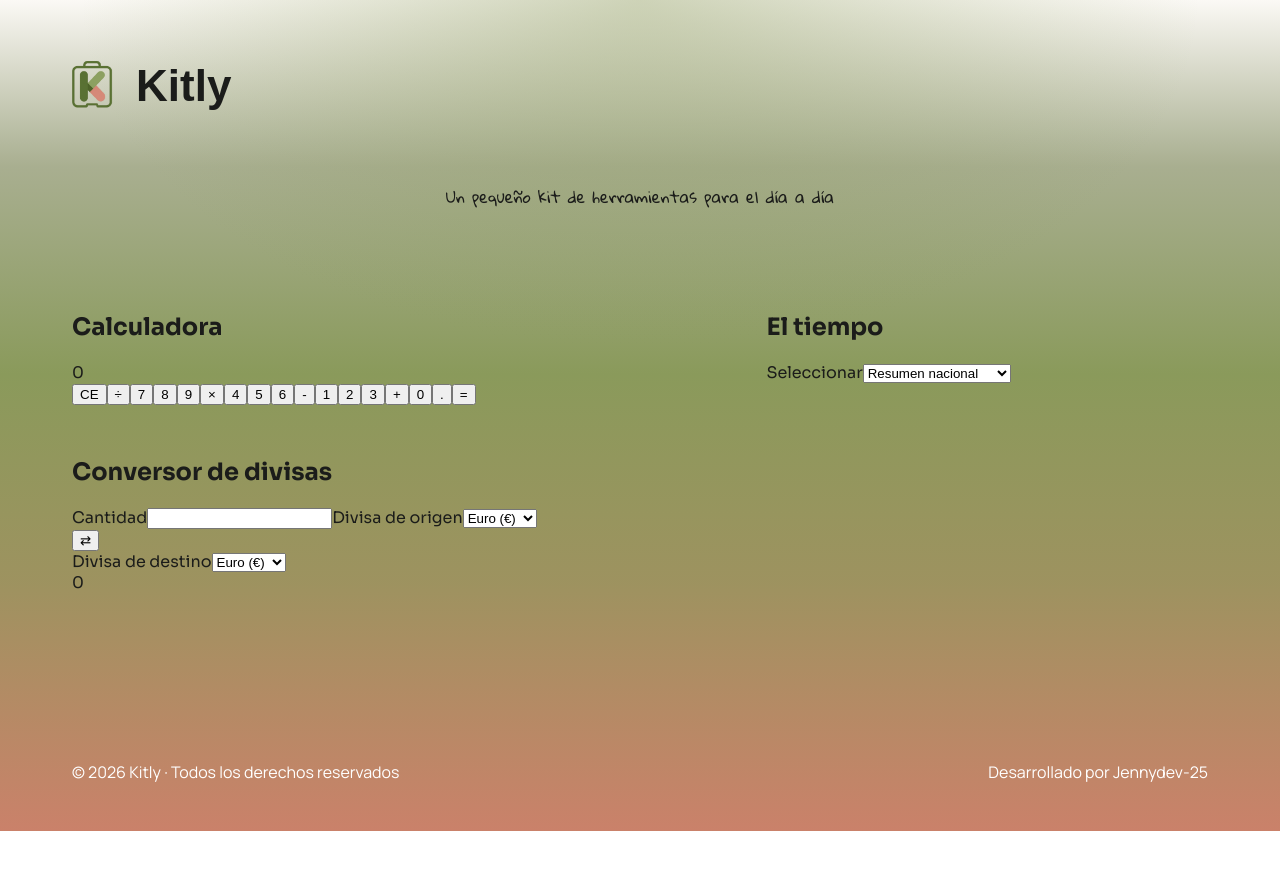
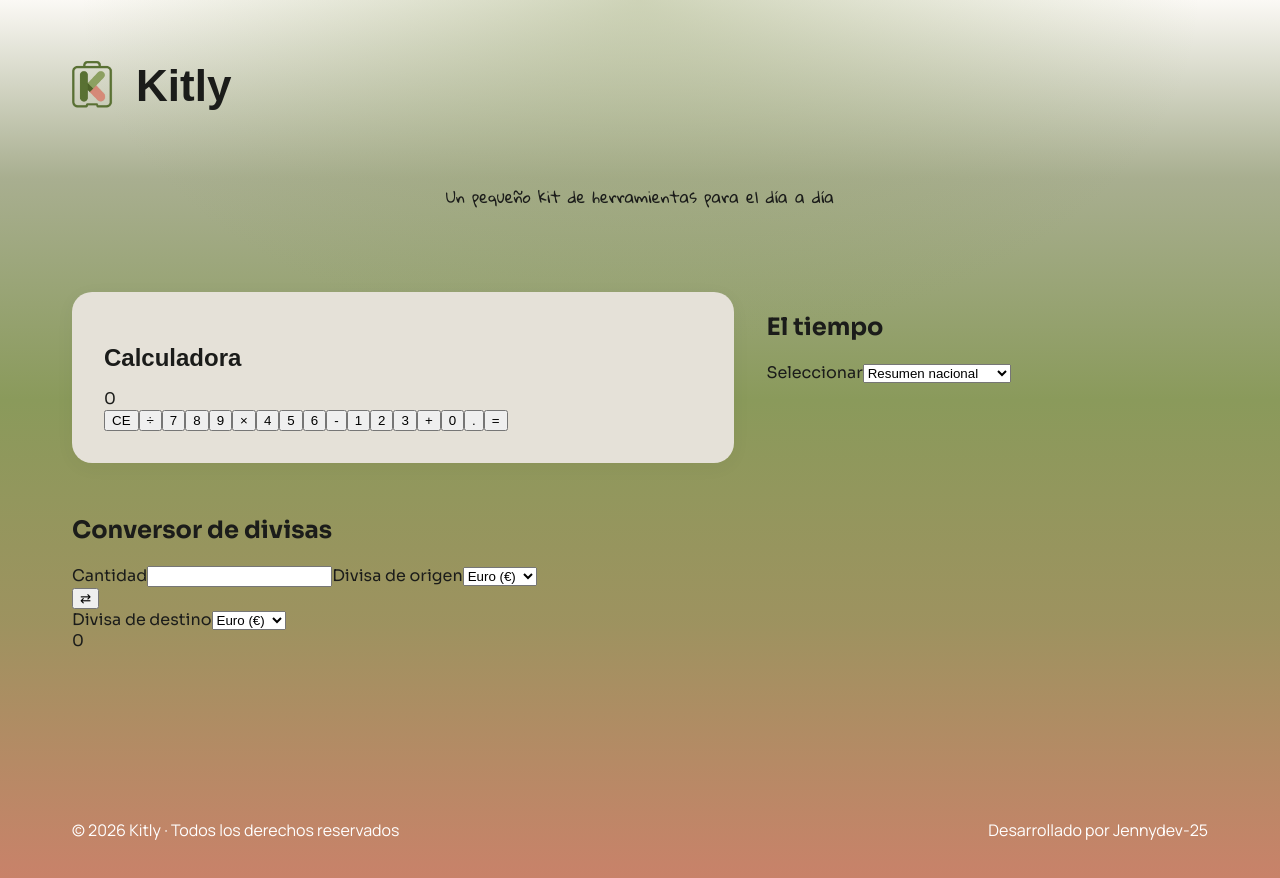
Before and after one commit to Jennydev-25/multifunctional-calculator, a Vue app: page / in a window 1280 px wide. Shown: the top 878 px of the page. Before the commit the page ends 831 px from the top, so only its background shows below. Built offline with nearby package versions, Linux system fonts and the light colour scheme; a web font is replaced by a local one.

Commit message:
style: rename color-border to color-surface-warm and use it as calculator background

```diff
--- a/src/components/Calculator.vue
+++ b/src/components/Calculator.vue
@@ -10,22 +10,18 @@
         <div class="calculator__keys" role="group" aria-label="Teclado de la calculadora">
             <button type="button" id="btn-ce">CE</button>
             <button type="button" id="btn-divide" aria-label="Dividir">÷</button>
-
             <button type="button" id="btn-7">7</button>
             <button type="button" id="btn-8">8</button>
             <button type="button" id="btn-9">9</button>
             <button type="button" id="btn-multiply" aria-label="Multiplicar">×</button>
-
             <button type="button" id="btn-4">4</button>
             <button type="button" id="btn-5">5</button>
             <button type="button" id="btn-6">6</button>
             <button type="button" id="btn-subtract" aria-label="Restar">-</button>
-
             <button type="button" id="btn-1">1</button>
             <button type="button" id="btn-2">2</button>
             <button type="button" id="btn-3">3</button>
             <button type="button" id="btn-add" aria-label="Sumar">+</button>
-
             <button type="button" id="btn-0">0</button>
             <button type="button" id="btn-decimal" aria-label="Punto decimal">.</button>
             <button type="button" id="btn-equals" aria-label="Igual">=</button>
@@ -33,4 +29,23 @@
     </section>
 </template>
 
-<style lang="scss" scoped></style>
+<style lang="scss" scoped>
+.calculator {
+    background-color: var(--color-surface-warm);
+    border-radius: var(--radius-card);
+    box-shadow: var(--shadow-card);
+    padding: var(--sp-sm);
+
+    h2 {
+        font-family: var(--font-heading);
+        font-size: var(--fs-xl);
+        margin-bottom: var(--sp-sm);
+    }
+}
+
+@media (min-width: 768px) {
+    .calculator {
+        padding: var(--sp-lg);
+    }
+}
+</style>
--- a/src/styles/base/_variables.scss
+++ b/src/styles/base/_variables.scss
@@ -28,7 +28,7 @@
     --color-bg: #fbf9f5;
     --color-surface: #f5f3ef;
     --color-surface-high: #efeeea;
-    --color-border: #e5e1d8;
+    --color-surface-warm: #e5e1d8;
     --color-border-focus: #8a9a5b;
 
     // color display de la calculadora
```
